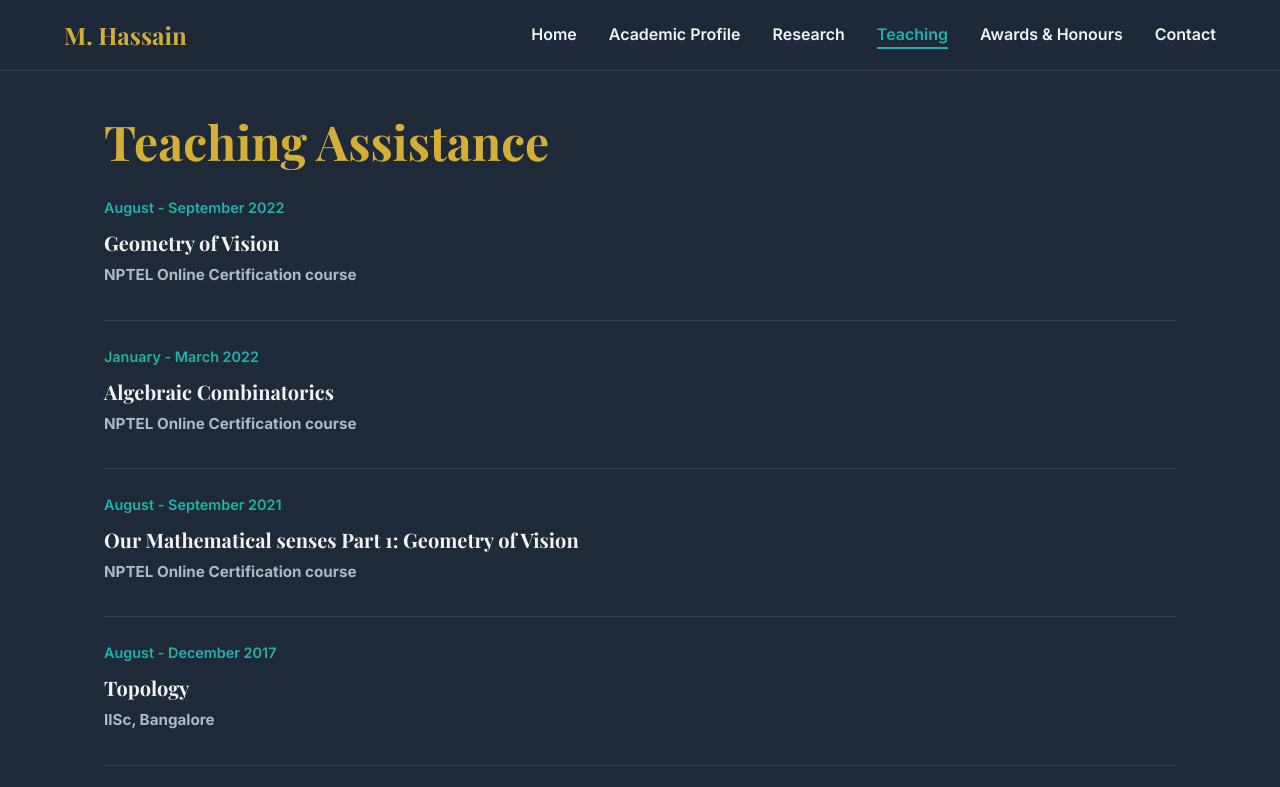
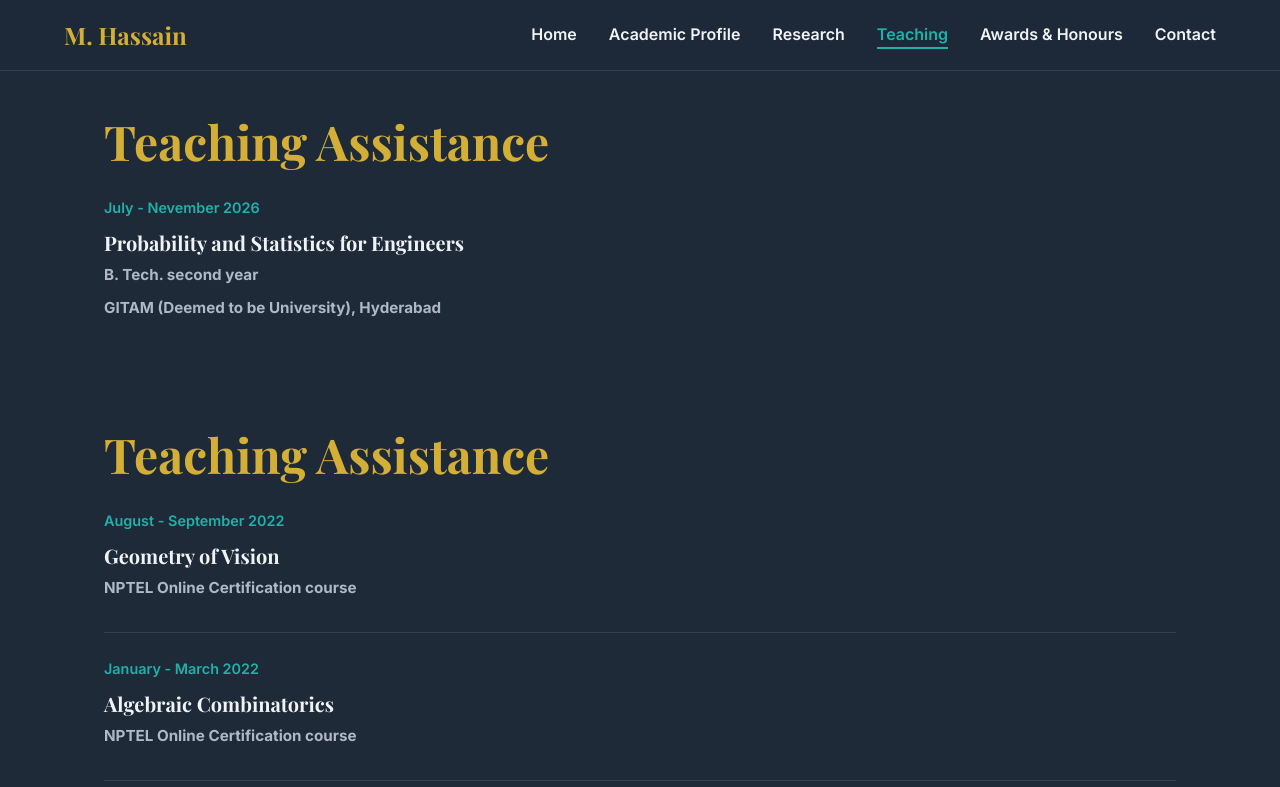
Before and after one commit to m-hassain/m-hassain.github.io, a plain HTML site: page teaching.html in a window 1280 px wide. Shown: the top 787 px of the page. Drawn offline with nearby package versions, Linux system fonts and the light colour scheme.

Commit message:
Update teaching.html

```diff
--- a/teaching.html
+++ b/teaching.html
@@ -10,6 +10,20 @@
 
 <body>
     <div id="header-placeholder"></div>
+
+    <main>
+        <h1>Teaching Assistance</h1>
+
+        <ul class="publication-list">
+            <li class="publication-item">
+                <span class="date">July - Nevember 2026</span>
+                <h3>Probability and Statistics for Engineers</h3>
+                <p><strong>B. Tech. second year</strong></p>
+                <p><strong>GITAM (Deemed to be University), Hyderabad</strong></p>
+            </li>
+        </ul>
+    </main>
+
 
     <main>
         <h1>Teaching Assistance</h1>
```
